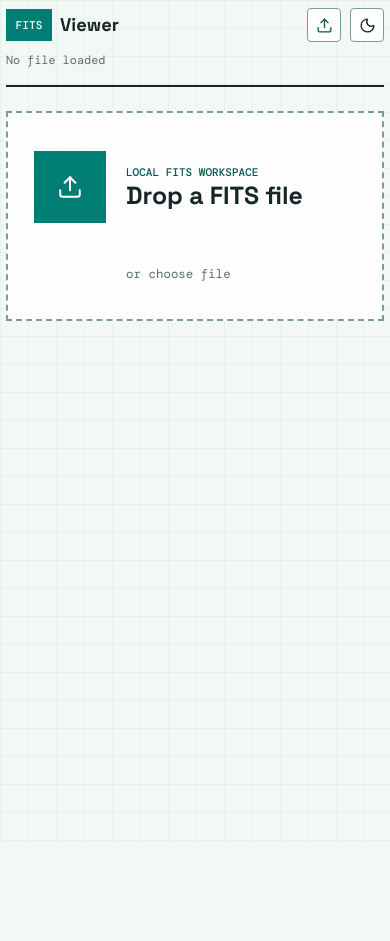
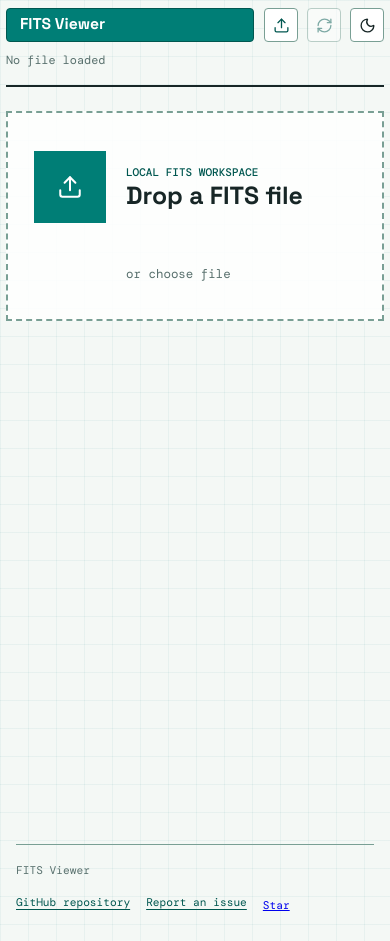
Before and after one commit to cylammarco/fitsjs-viewer, a website built with Vite: page index.html in a window 390 px wide. Before the commit the page ends 844 px from the top, so only its background shows below. Built offline with nearby package versions, Linux system fonts and the light colour scheme.

Commit message:
Add retained-file refresh and project footer

```diff
--- a/index.html
+++ b/index.html
@@ -9,6 +9,15 @@
   </head>
   <body>
     <div id="app"></div>
+    <footer class="site-footer">
+      <span>FITS Viewer</span>
+      <nav class="footer-links" aria-label="Project links">
+        <a href="https://github.com/cylammarco/fitsjs-viewer" target="_blank" rel="noopener noreferrer">GitHub repository</a>
+        <a href="https://github.com/cylammarco/fitsjs-viewer/issues" target="_blank" rel="noopener noreferrer">Report an issue</a>
+        <span class="github-star-control"><a class="github-button" href="https://github.com/cylammarco/fitsjs-viewer" data-icon="octicon-star-fill" data-show-count="true" aria-label="Star cylammarco/fitsjs-viewer on GitHub">Star</a></span>
+      </nav>
+    </footer>
+    <script async defer src="https://buttons.github.io/buttons.js"></script>
     <script type="module" src="/src/main.js"></script>
   </body>
 </html>
--- a/src/image-viewer.js
+++ b/src/image-viewer.js
@@ -351,6 +351,16 @@ export class ImageViewer {
     this.state.aperture = null;
     this.context.clearRect(0, 0, this.canvas.width, this.canvas.height);
     this.histogramContext.clearRect(0, 0, this.histogramCanvas.width, this.histogramCanvas.height);
+  }
+
+  resetSettings() {
+    this.state = this.defaultState();
+    this.pointer = null;
+    this.drag = null;
+    this.canvas.dataset.mode = this.state.regionMode;
+    this.updateColorLut();
+    this.emitState();
+    this.queueRender();
   }
 
   buildSample(values) {
--- a/src/main.js
+++ b/src/main.js
@@ -10,12 +10,11 @@ const app = document.querySelector("#app");
 app.innerHTML = `
   <div class="viewer-shell">
     <header class="topbar">
-      <div class="brand-lockup" aria-label="FITS Viewer">
-        <span class="brand-mark">FITS</span><span class="brand-name">Viewer</span>
-      </div>
+      <div class="brand-lockup" aria-label="FITS Viewer">FITS Viewer</div>
       <output id="file-status" class="file-status" aria-live="polite">No file loaded</output>
       <div class="topbar-actions">
         <button id="open-file" class="command-button" type="button"><span data-icon="upload"></span><span>Open FITS</span></button>
+        <button id="refresh-viewer" class="command-button" type="button" aria-label="Refresh viewer with default settings" title="Reload the current FITS file with default settings" disabled><span data-icon="reset"></span><span>Refresh</span></button>
         <button id="theme-toggle" class="icon-button" type="button" aria-label="Switch to dark mode" title="Switch to dark mode"><span id="theme-icon" data-icon="moon"></span></button>
         <input id="file-input" type="file" accept=".fit,.fits,.fts,application/fits" hidden>
       </div>
@@ -175,7 +174,7 @@ const elementIds = {
 };
 
 const elements = Object.fromEntries([
-  "fileInput", "fileStatus", "openFile", "themeToggle", "themeIcon", "dropZone", "workbench", "hduCount", "hduList", "detailKind", "detailTitle", "detailMeta", "viewerStatus", "imageWorkspace", "tableWorkspace", "imageCanvas", "histogramCanvas", "probeReadout", "zoomReadout", "frameInput", "frameTotal", "palette", "stretch", "invert", "imageBinning", "imageFilter", "imageFilterSize", "applyImageProcessing", "blackLevel", "whiteLevel", "percentileLow", "percentileHigh", "levelPreset", "autoLevels", "photometryEnabled", "photometryControls", "photometryX", "photometryY", "photometryUsePointer", "photometryRadius", "photometryAnnulusInner", "photometryAnnulusOuter", "photometryHeaderValues", "photometryExposure", "photometryZeropoint", "photometryUseHeader", "measurePhotometry", "photometryResult", "regionReadout", "centroidAllCircles", "circleTableBody", "circleContextMenu", "imageMeta", "tableMeta", "tableLoadStatus", "loadNextTableChunk", "loadAllTableRows", "plotSampleStatus", "loadMorePlotRows", "plotType", "plotSeries", "addPlotSeries", "plotXScale", "plotYScale", "plotYScaleField", "plotColorMap", "plotColorMapField", "symlogField", "symlogThreshold", "renderPlot", "plotContainer", "tableHead", "tableBody", "headerCards"
+  "fileInput", "fileStatus", "openFile", "refreshViewer", "themeToggle", "themeIcon", "dropZone", "workbench", "hduCount", "hduList", "detailKind", "detailTitle", "detailMeta", "viewerStatus", "imageWorkspace", "tableWorkspace", "imageCanvas", "histogramCanvas", "probeReadout", "zoomReadout", "frameInput", "frameTotal", "palette", "stretch", "invert", "imageBinning", "imageFilter", "imageFilterSize", "applyImageProcessing", "blackLevel", "whiteLevel", "percentileLow", "percentileHigh", "levelPreset", "autoLevels", "photometryEnabled", "photometryControls", "photometryX", "photometryY", "photometryUsePointer", "photometryRadius", "photometryAnnulusInner", "photometryAnnulusOuter", "photometryHeaderValues", "photometryExposure", "photometryZeropoint", "photometryUseHeader", "measurePhotometry", "photometryResult", "regionReadout", "centroidAllCircles", "circleTableBody", "circleContextMenu", "imageMeta", "tableMeta", "tableLoadStatus", "loadNextTableChunk", "loadAllTableRows", "plotSampleStatus", "loadMorePlotRows", "plotType", "plotSeries", "addPlotSeries", "plotXScale", "plotYScale", "plotYScaleField", "plotColorMap", "plotColorMapField", "symlogField", "symlogThreshold", "renderPlot", "plotContainer", "tableHead", "tableBody", "headerCards"
 ].map((name) => [name, document.querySelector(`#${elementIds[name] ?? name.replace(/[A-Z]/g, (letter) => `-${letter.toLowerCase()}`)}`)]));
 
 const state = { fits: null, file: null, selectedIndex: 0, frame: 0, imageHdu: null, table: null, tableRowsLoaded: 0, circleMenuIndex: null, photometryHeader: { exposure: null, zeroPoint: null } };
@@ -262,6 +261,7 @@ function clearPanels() {
 async function loadFile(file) {
   if (!file) return;
   state.file = file;
+  elements.refreshViewer.disabled = true;
   elements.fileStatus.textContent = `Reading ${file.name || "FITS data"}`;
   elements.workbench.hidden = true;
   clearPanels();
@@ -273,12 +273,35 @@ async function loadFile(file) {
     elements.dropZone.hidden = true;
     elements.workbench.hidden = false;
     await selectHdu(state.selectedIndex);
+    elements.refreshViewer.disabled = false;
   } catch (error) {
     state.fits = null;
     elements.dropZone.hidden = false;
     elements.fileStatus.textContent = error.message;
     setStatus(error.message, true);
+    elements.refreshViewer.disabled = true;
   }
+}
+
+function resetViewerSettings() {
+  viewer.resetSettings();
+  elements.levelPreset.value = "99";
+  elements.photometryEnabled.checked = false;
+  [elements.photometryRadius, elements.photometryAnnulusInner, elements.photometryAnnulusOuter]
+    .forEach((control) => { control.value = control.defaultValue; });
+  syncPhotometryVisibility();
+  elements.plotXScale.value = "linear";
+  elements.plotYScale.value = "linear";
+  elements.plotColorMap.value = "viridis";
+  elements.symlogThreshold.value = elements.symlogThreshold.defaultValue;
+  hideCircleContextMenu();
+}
+
+async function refreshViewer() {
+  if (!state.file || !state.fits) return;
+  const file = state.file;
+  resetViewerSettings();
+  await loadFile(file);
 }
 
 async function selectHdu(index) {
@@ -685,6 +708,7 @@ async function setTheme(theme) {
 function pickFile() { elements.fileInput.click(); }
 
 elements.openFile.addEventListener("click", pickFile);
+elements.refreshViewer.addEventListener("click", refreshViewer);
 elements.dropZone.addEventListener("click", pickFile);
 elements.dropZone.addEventListener("keydown", (event) => {
   if (event.key === "Enter" || event.key === " ") { event.preventDefault(); pickFile(); }
--- a/src/style.css
+++ b/src/style.css
@@ -137,25 +137,16 @@ select:focus-visible,
 }
 
 .brand-lockup {
-  gap: 8px;
-}
-
-.brand-mark {
-  display: inline-grid;
-  width: 46px;
-  height: 32px;
-  place-items: center;
+  min-height: 34px;
+  padding: 0 13px;
+  border: 1px solid var(--teal-dark);
+  border-radius: 4px;
   color: var(--surface-strong);
   background: var(--teal);
-  font-family: var(--mono);
-  font-size: 0.7rem;
-  font-weight: 500;
-}
-
-.brand-name {
-  font-size: 1.15rem;
+  font-size: 0.98rem;
   font-weight: 700;
   line-height: 1;
+  white-space: nowrap;
 }
 
 .file-status,
@@ -320,6 +311,41 @@ h2 {
   font-family: var(--mono);
   font-size: 0.78rem;
   white-space: nowrap;
+}
+
+.site-footer {
+  display: flex;
+  width: min(1720px, calc(100% - 32px));
+  align-items: center;
+  justify-content: space-between;
+  gap: 18px;
+  margin: 0 auto;
+  padding: 18px 0 26px;
+  border-top: 1px solid var(--line-strong);
+  color: var(--muted);
+  font-family: var(--mono);
+  font-size: 0.7rem;
+}
+
+.footer-links {
+  display: flex;
+  align-items: center;
+  justify-content: flex-end;
+  gap: 16px;
+  flex-wrap: wrap;
+}
+
+.footer-links a:not(.github-button) {
+  color: var(--teal-dark);
+  text-underline-offset: 3px;
+}
+
+.footer-links a:not(.github-button):hover { color: var(--coral); }
+
+.github-star-control {
+  display: inline-flex;
+  min-height: 20px;
+  align-items: center;
 }
 
 .workbench {
@@ -1156,4 +1182,14 @@ tbody tr:nth-child(even) {
   .sample-status {
     text-align: left;
   }
+
+  .site-footer {
+    align-items: flex-start;
+    flex-direction: column;
+  }
+
+  .footer-links {
+    align-items: flex-start;
+    justify-content: flex-start;
+  }
 }
```
Also changed, not shown: README.md.
